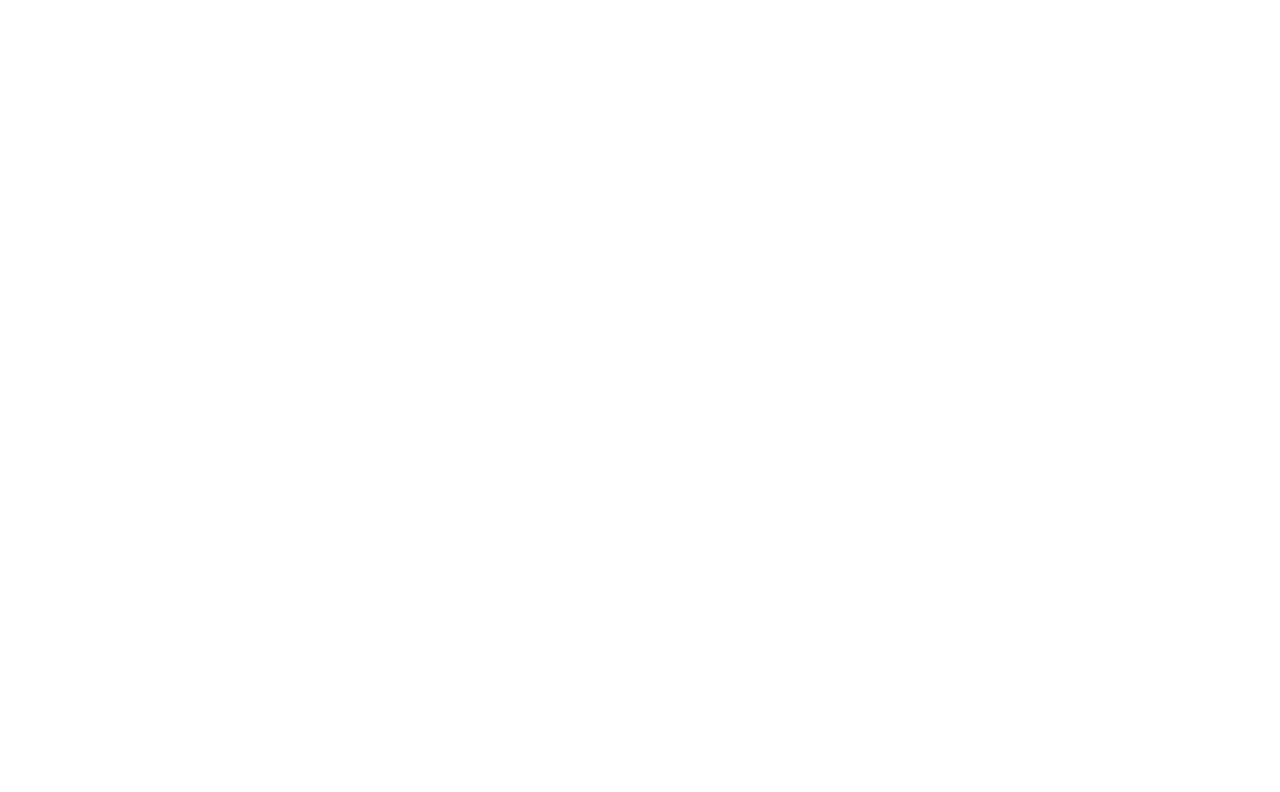
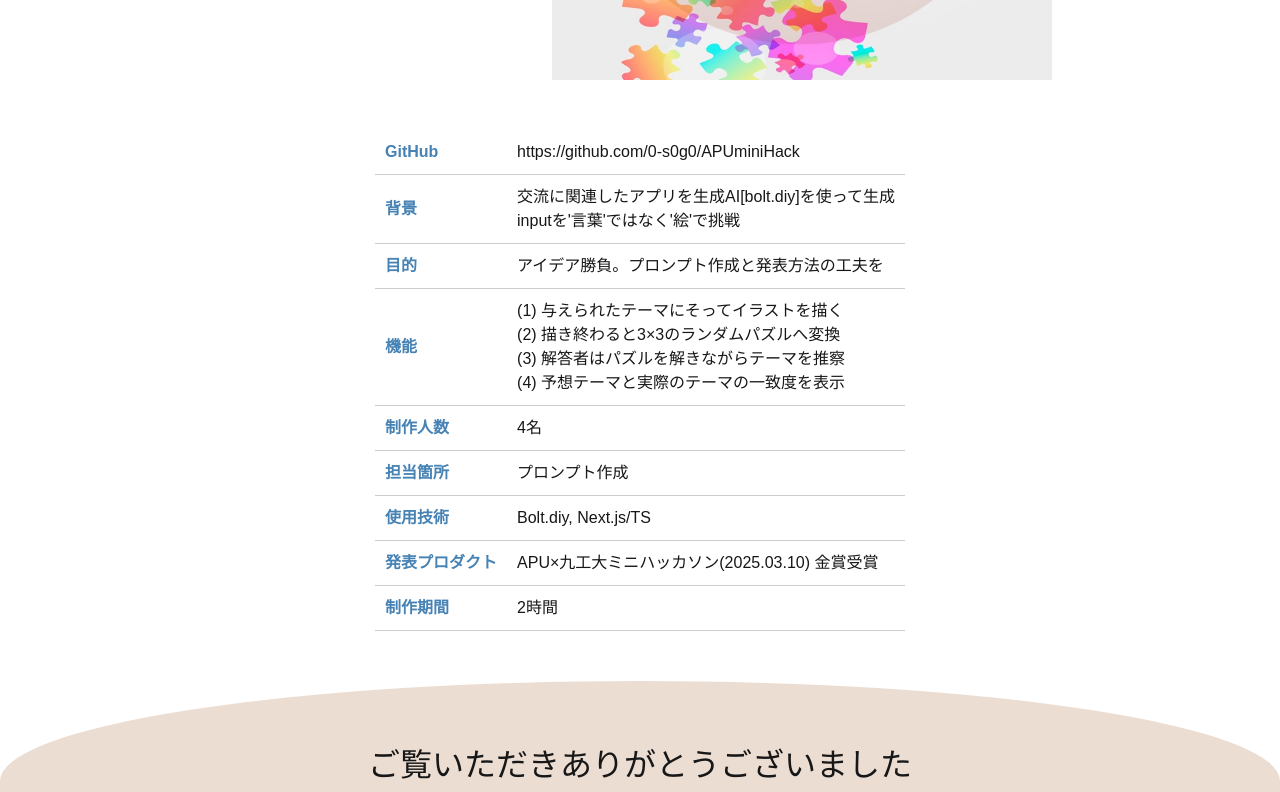
Before and after one commit to Yiwashi/kitaQdenkiHP, a Next.js app: page /productpages/7 in a window 1280 px wide. Before the commit this address had no page. Shown: the part 520-1312 px from the top of the page. Before the commit the page ends 800 px from the top, so only its background shows below. Built offline with nearby package versions, Linux system fonts and the light colour scheme; a web font is replaced by a local one.

Commit message:
add product7

```diff
--- a/src/app/components/Products/ProjectShowcase.tsx
+++ b/src/app/components/Products/ProjectShowcase.tsx
@@ -14,12 +14,20 @@
       prev.includes(filter) ? prev.filter(f => f !== filter) : [...prev, filter]
     );
   };
-
+/*
+//和集合
   const filteredProjects = activeFilters.length === 0
     ? projects
     : projects.filter(project =>
         project.tags.some(tag => activeFilters.includes(tag))
-      );
+      ); */
+
+      const filteredProjects = activeFilters.length === 0
+      ? projects
+      : projects.filter(project =>
+          activeFilters.every(filter => project.tags.includes(filter))
+        );
+
 
   const getTagIcon = (tag: string) => {
     switch(tag) {
--- a/src/app/data/projects.ts
+++ b/src/app/data/projects.ts
@@ -5,6 +5,7 @@
 import product4img from "./../Public/images/Portfolio.png";
 import product5img from "./../Public/images/Dream.png";
 import product6img from "./../Public/images/Tekuteku.png";
+import product7img from "./../Public/images/APU.jpg";
 
 export interface Project {
     id: number;
@@ -145,7 +146,7 @@
     background :"東京科学大と九州工業大の交流を促進  \n両大学のワーキングスペースでリアルタイムでの交流を目指す",
     purpose:"野良チーム開発。イメージにそったUIのデザインと実装を  \バックと繋げる工程にチャレンジしたい",
     function:"(1) 自分のスマホからコメントを投稿 \n(2) 各キャンパスのモニターにそれぞれの想いを表示  \n(3) それぞれの想いに対する返信やいいね  \n(4) いいね数や返信、時間による情報を円の数や大きさで表現",
-    number:'2名',
+    number:'4名',
     role: "フロントエンド担当  \nフロントレイアウト設定  \モニター側UI  \nアニメーション作成",
     prezentation:'Kyutech×ScienceTokyoハッカソン(2025.03.07)  \nProgate賞受賞',
     duration: "3日間",
@@ -153,6 +154,27 @@
     outlink:"https://topaz.dev/projects/9b22d2a5cfb1ee935405",
   },
 
+  {
+    id: 7,
+    title: "Nonverbal",
+    description: "イラストで繋がるパズルゲーム",
+    description2: "見て！描いて！そろえて！あてる！楽しさを",
+    image: product7img,
+    tags: ["Web App", "Team Project","Award"],
+    technologies: ["Bolt.diy", "Next.js/TS"],
+    awardTitle: "APU×九工大ミニハッカソン(2025/03)金賞",
+    github: "https://github.com/0-s0g0/APUminiHack",
+    background :"交流に関連したアプリを生成AI[bolt.diy]を使って生成  \ninputを'言葉'ではなく'絵'で挑戦",
+    purpose:"アイデア勝負。プロンプト作成と発表方法の工夫を",
+    function:"(1) 与えられたテーマにそってイラストを描く  \n(2) 描き終わると3×3のランダムパズルへ変換  \n(3) 解答者はパズルを解きながらテーマを推察  \n(4) 予想テーマと実際のテーマの一致度を表示",
+    number:'4名',
+    role: "プロンプト作成",
+    prezentation:'APU×九工大ミニハッカソン(2025.03.10)  \n金賞受賞',
+    duration: "2時間",
+    outname:"none",
+    outlink:"none",
+  },
+
 
 
 ];
--- /dev/null
+++ b/src/app/productpages/7/page.tsx
@@ -0,0 +1,85 @@
+import { projects, Project } from './../../data/projects';
+import Image from "next/image";
+import Link from 'next/link';
+import pagestyles from './../styles/productpage.module.css';
+import PageHeader from "../components/Header/pageHeader";
+import Fotter from "@/app/components/footer/footer";
+import ReactMarkdown from 'react-markdown';
+
+// id: 1 のプロジェクトデータを取得
+const project: Project | undefined = projects.find(p => p.id === 7);
+
+const ProjectDetail7 = () => {
+  if (!project) {
+    return <div>Project not found!</div>;
+  }
+
+  return (
+    <>
+      <PageHeader />
+
+      <div className={pagestyles.Ptitle}>
+        <div className={pagestyles.titleText}>
+          <div className={pagestyles.titleTexth1}>{project.title}</div>
+          <div className={pagestyles.titleTexth4}>{project.description}</div>
+        </div>
+        <Image src={project.image} alt={project.title} className={pagestyles.Ptitleimg} />
+      </div>
+
+      <div className={pagestyles.tableWrapper}>
+        <table className={pagestyles.table}>
+          <tbody>
+            <tr className={pagestyles.tableRow}>
+              <th>GitHub</th>
+              <td><Link href={project.github}>{project.github}</Link></td>
+            </tr>
+            <tr className={pagestyles.tableRow}>
+              <th>背景</th>
+              <td> <ReactMarkdown>{project.background}</ReactMarkdown></td>
+            </tr>
+            <tr className={pagestyles.tableRow}>
+              <th>目的</th>
+              <td> <ReactMarkdown>{project.purpose}</ReactMarkdown></td>
+            </tr>
+            <tr className={pagestyles.tableRow}>
+              <th>機能</th>
+              <td> <ReactMarkdown>{project.function}</ReactMarkdown></td>
+            </tr>
+            <tr className={pagestyles.tableRow}>
+              <th>制作人数</th>
+              <td><ReactMarkdown>{project.number}</ReactMarkdown></td>
+            </tr>
+            <tr className={pagestyles.tableRow}>
+              <th>担当箇所</th>
+              <td><ReactMarkdown>{project.role}</ReactMarkdown></td>
+            </tr>
+            <tr className={pagestyles.tableRow}>
+              <th>使用技術</th>
+              <td>{project.technologies.join(", ")}</td>
+            </tr>
+            {project.prezentation && project.prezentation !== 'none' ? (
+              <tr className={pagestyles.tableRow}>
+                <th>発表プロダクト</th>
+                <td>{project.prezentation}</td>
+              </tr>
+            ) : null}
+            <tr className={pagestyles.tableRow}>
+              <th>制作期間</th>
+              <td><ReactMarkdown>{project.duration}</ReactMarkdown></td>
+            </tr>
+            {project.outlink && project.outlink !== 'none' ? (
+              <tr className={pagestyles.tableRow}>
+                <th>外部記事</th>
+                <td><Link href={project.outlink}>{project.outname}</Link></td>
+              </tr>
+            ) : null}
+          </tbody>
+        </table>
+      </div>
+
+      <Fotter />
+    </>
+  );
+};
+
+export default ProjectDetail7;
```
Also changed, not shown: src/app/Public/images/APU.jpg (added).
